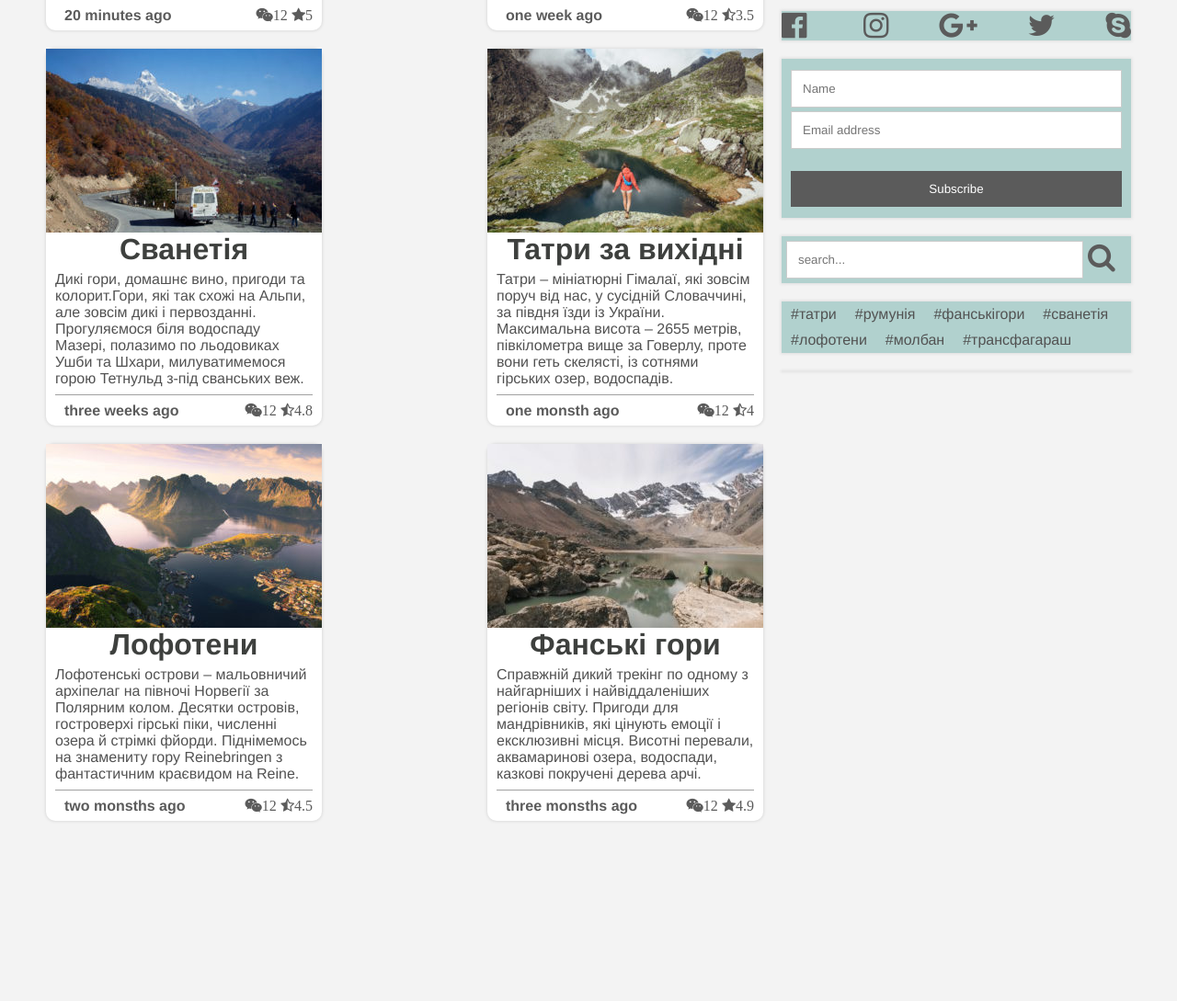
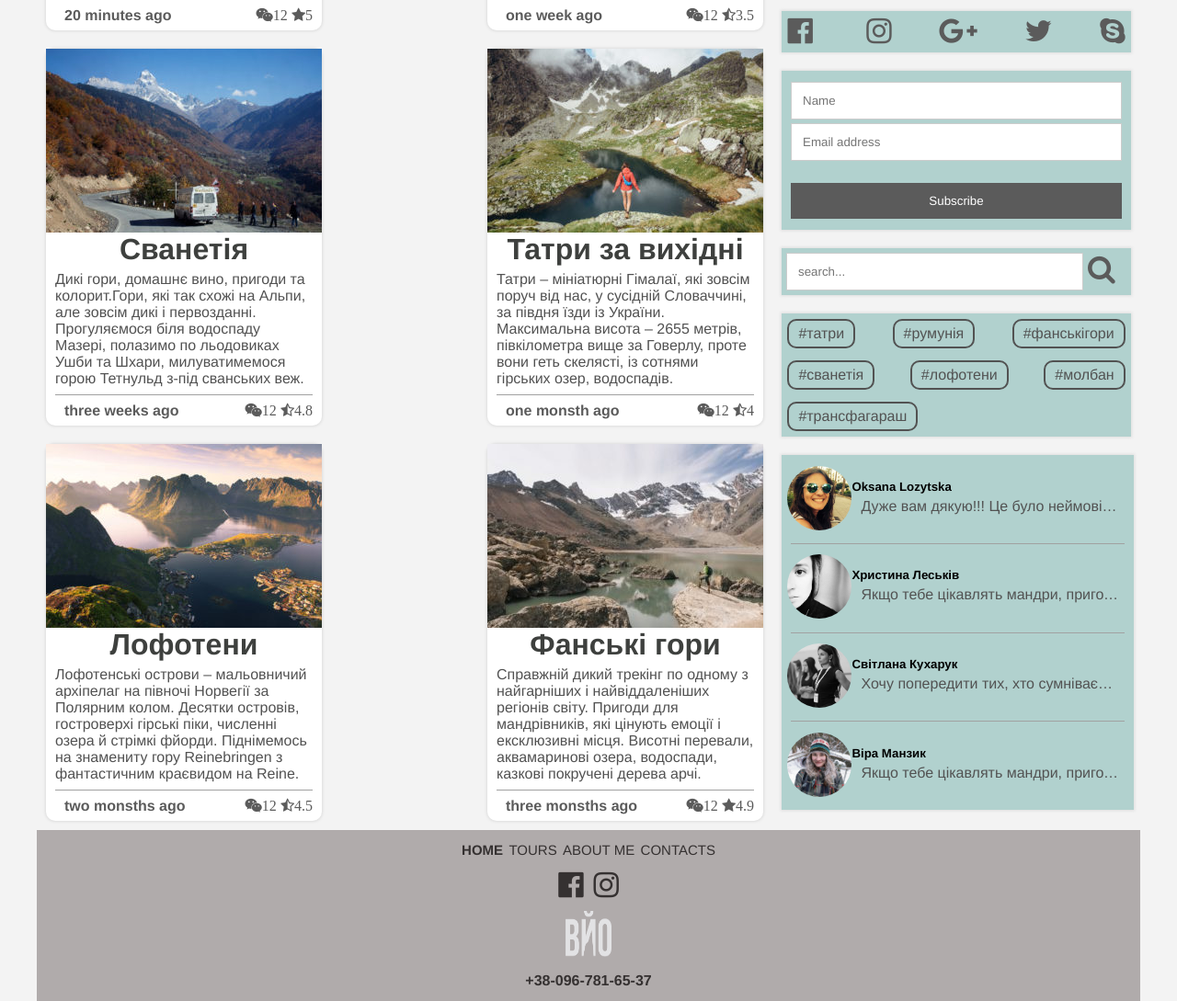
Before and after one commit to TamaraKovalchuk/Binary_Academy_js, a plain HTML site: page index.html in a window 1280 px wide. Shown: the part 771-1860 px from the top of the page at 92% size. Before the commit the page ends 1674 px from the top, so only its background shows below. Drawn offline with Linux system fonts and the light colour scheme.

Commit message:
homework
final edits

```diff
--- a/css/style.css
+++ b/css/style.css
@@ -1,16 +1,14 @@
 body {
     max-width: 1200px;
     margin: 0 auto;
-    /*display: flex;
-    flex-wrap: wrap;*/
     background: #f3f3f3;
 }
+
 * {
     box-sizing: border-box;
     margin: 0;
     padding: 0;
     font-family: Helvetica, sans-serif;
-
 }
 
 header {
@@ -20,7 +18,6 @@ header {
     max-width: 1200px;
     width: 100vw;
     height: 30vw;
-
 }
 
 .container {
@@ -30,193 +27,193 @@ header {
     grid-gap: 1vw;
 }
 
-/*.container {
-    display: flex;
-    flex-wrap: wrap;
-
-    justify-content: space-between;
-    align-items: flex-start;
-
-    padding: 1vw 0;
-    height: 30vw;
-}*/
-
 header img {
-    /*background-image: url("../img/logo-light.png");
-    background-repeat: no-repeat;
-    background-size: contain;*/
     width: 3.8vw;
-    /*height: 3vw;*/
     margin: 2vw 0 0 4vw;
     grid-column: 4;
-
 }
 
-.network{
+.network {
     align-items: flex-start;
     grid-column: 5;
     display: flex;
     padding-top: .7vw;
     margin: 2vw 0 0 0vw;
 }
+
 header ul {
-    /*grid-area: 3/2/4/5;*/
     grid-column: 4/6;
     grid-row: 3;
-    /*position: fixed;*/
-   /* margin: 22vw auto 0 auto;*/
-    /*justify-content: flex-end;*/
     display: flex;
     align-self: flex-end;
-    /*width: 25vw;*/
 }
-header ul li:first-child{
+
+header ul li:first-child {
     border-bottom: 3px solid green;
     font-weight: bold;
 }
+
 header ul li {
     list-style-type: none;
+}
 
+header ul li:nth-child(-n+3) {
+    margin-right: .5vw;
 }
-header ul li:nth-child(-n+3){
-    margin-right:.5vw;
-}
+
 header ul li a {
     color: #FFFFFF;
     text-transform: uppercase;
     text-decoration: none;
     font-size: 20px;
+}
 
-}
 header .fa-search:hover {
     font-size: 250%;
     color: green;
 }
-header i{
+
+header i {
     color: #FFFFFF;
 }
-.fa-instagram{
+
+.fa-instagram {
     padding-left: .5vw;
 }
-.fa-search{
+
+.fa-search {
     padding-left: 2.5vw;
 }
-#mainAsaid{
-    display: flex;
-    /*grid-gap: 20px;*/
-    align-items: flex-start;
-    align-content: space-between;
-    justify-content: space-between;
-    flex-wrap: wrap;
-}
-main{
-    width:800px;
+
+#mainAsaid {
     display: flex;
     align-items: flex-start;
     align-content: space-between;
     justify-content: space-between;
     flex-wrap: wrap;
 }
-aside{
-    width: 400px;
-    /*border: solid 2px black;*/
-    height: 300px;
+
+main {
+    width: 800px;
     display: flex;
     align-items: flex-start;
     align-content: space-between;
     justify-content: space-between;
     flex-wrap: wrap;
 }
-aside img{
+
+aside {
+    width: 400px;
+    display: flex;
+    align-items: flex-start;
+    align-content: space-between;
+    justify-content: space-between;
+    flex-wrap: wrap;
+}
+
+aside img {
     margin-top: 5px;
     border-radius: 50%;
     display: block;
     margin-left: auto;
     margin-right: auto
 }
-.block{
+
+.block {
     background: #B1D1CE;
-    /*border-radius: 10px;*/
     width: 100%;
-    /*height: 410px;*/
     box-shadow: 0 0 3px 1px #dddddd;
-    margin:10px;
+    margin: 10px;
 }
 
-.post{
+.post {
     background: #FFFFFF;
     border-radius: 10px;
     max-width: 300px;
     height: 410px;
     box-shadow: 0 0 3px 1px #dddddd;
-    margin:10px;
+    margin: 10px;
 }
+
 main .image {
- overflow:hidden;
+    overflow: hidden;
     width: 300px;
- height:200px;
+    height: 200px;
 }
+
 main .image img {
     -moz-transition: all 1s ease-out;
     -o-transition: all 1s ease-out;
     -webkit-transition: all 1s ease-out;
 }
 
-main .image img:hover{
+main .image img:hover {
     -webkit-transform: scale(1.1);
     -moz-transform: scale(1.1);
     -o-transform: scale(1.1);
 }
+
 aside h1,
- main h1{
+main h1 {
     text-align: center;
     color: #3E403E;
 }
+
 aside p,
-main p{
+main p {
     padding: 5px 10px;
     color: #525252;
 }
+
 hr {
     border: 0;
     border-top: 1px solid #A1A1A1;
     margin: 3px 10px;
 }
-.hcs{
+
+.hcs {
     margin: 3px 10px;
     display: flex;
     align-items: center;
     justify-content: space-between;
 }
+
 main a {
     text-decoration: none;
 }
-main i, aside i{
+
+main i,
+aside i {
     color: #5B5B5B;
 }
-div .hcs p{
+
+div .hcs p {
     color: #5B5B5B;
     font-weight: bold;
 }
-.wrap{
+
+.wrap {
     flex-wrap: wrap;
     display: flex;
+    align-content: space-between;
+    justify-content: space-between;
 }
-.flexbox{
+
+.flexbox {
     display: flex;
     justify-content: space-between;
+    margin: .5vw;
+}
 
-}
 .cont {
     padding: 10px;
-    /*background-color: #f1f1f1;*/
 }
 
-input[type=text], input[type=submit] {
+input[type=text],
+input[type=submit] {
     width: 100%;
     padding: 12px;
     margin: 2px 0;
-    /*display: inline-block;*/
     border: 1px solid #ccc;
     box-sizing: border-box;
 }
@@ -230,46 +227,112 @@ input[type=submit] {
 input[type=submit]:hover {
     opacity: 0.8;
 }
-.search{
+
+.search {
     display: flex;
 }
-.search input{
+
+.search input {
     margin: 5px 0 5px 5px;
     width: 85%;
 }
-.search i{
+
+.search i {
     margin: 7px 0 0 5px;
     padding: 0;
 }
-.wrap a{
+
+.wrap p {
+    margin: .5vw;
+    border: solid 2px #525252;
+    border-radius: 10px;
+}
+
+.wrap a {
     text-decoration: none;
 }
-/*footer{
-    background: black;
-    height: 5vw;
-    width: 100vw;
-}*/
 
+.wrap p:hover {
+    color: #19BBCD;
+}
 
+.info {
+    margin: 20px 0;
+}
 
-@media screen and (max-width: 915px){
+.ellipsis {
+    white-space: nowrap;
+    width: 300px;
+    overflow: hidden;
+    text-overflow: ellipsis;
+}
+
+footer {
+    background: #B0ABAB;
+    display: flex;
+    flex-direction: column;
+    align-items: center;
+}
+
+footer ul {
+    display: flex;
+    overflow: auto;
+    margin-top: 1vw;
+}
+
+footer ul li:first-child {
+    /*border-bottom: 3px solid green;*/
+    font-weight: bold;
+}
+
+footer ul li {
+    list-style-type: none;
+}
+
+footer ul li:nth-child(-n+3) {
+    margin-right: .5vw;
+}
+
+footer ul li a {
+    color: #353131;
+    text-transform: uppercase;
+    text-decoration: none;
+    font-size: 15px;
+}
+
+.nomber {
+    font-weight: bold;
+}
+
+.nomber,
+footer i {
+    color: #353131;
+    margin-top: 1vw;
+    margin-bottom: 1vw;
+}
+
+@media screen and (max-width: 915px) {
     header ul li a {
         font-size: 17px;
     }
 }
+
 @media screen and (max-width: 768px) {
-    .social{
+    .social {
         display: none;
     }
-    header ul{
+    header ul {
         order: -1;
     }
-    header .logoImg{
+    header img {
+        width: 5.8vw;
+    }
+    header .logoImg {
         display: flex;
         grid-column: 3;
         grid-row: 3;
     }
-    .network{
+    .network {
         order: 2;
         justify-self: end;
         margin-right: 16px;
@@ -277,24 +340,8 @@ input[type=submit]:hover {
     .container {
         display: grid;
         justify-content: space-between;
-    /*flex-direction: row-reverse;*/
-
     }
-  /*body{
-    display: block;
-  }*/  /*header ul {
-    grid-area: 3/2/4/5;
-    grid-column: 1/3;
-    grid-row: 1;
-    }*/
     header ul li a {
         font-size: 15px;
     }
-  /*  header img {
-        margin: 0vw;
-        grid-column: 4/6;
-        grid-row: 3;
-
-    }*/
-
 }
--- a/index.html
+++ b/index.html
@@ -1,5 +1,5 @@
 <!DOCTYPE html>
-<html lang="en">
+<html>
   <head>
     <title>Academy `18: HTML, CSS. Alik Rakhmonov</title>
     <meta charset="UTF-8">
@@ -37,7 +37,7 @@
         <div id="mainAsaid">
         <main>
             <div class="post">
-                <div class="image"><a href="#" target= "_blank"><img width="300" height="200"src="img/1.jpg" alt="1"></a></div>
+                <div class="image"><a href="#" target= "_blank"><img width="300" height="200" src="img/1.jpg" alt="1"></a></div>
                 <h1>Навколо Молбану</h1><p>Тижневий похід навколо Монблану – найвищої гори Альп. Починаючи з Шамоні побуваємо в 3 країнах, пройдемо шість перевалів і щодня насолоджуватимемось дуже різноманітними, але завжди неймовірними краєвидами.</p>
                 <hr>
                 <div class="hcs">
@@ -47,7 +47,7 @@
                 </div>
             </div>
             <div class="post">
-                <div class="image"><a href="#" target= "_blank"><img width="300" height="200"src="img/2.jpg" alt="2"></a></div>
+                <div class="image"><a href="#" target= "_blank"><img width="300" height="200" src="img/2.jpg" alt="2"></a></div>
                 <h1>Трансфагараш</h1><p>Уявіть собі: найгарнішою дорогою у світі – Трансфагарашським шосе –  з’їжджаємо на велосипедах. Тобто 3 години котимося вниз, із перепадом висот – 2 кілометри. А потім піднімемося на найвищу румунську вершину Молдовяну – 2544 м.</p>
                 <hr>
                 <div class="hcs">
@@ -57,7 +57,7 @@
                 </div>
             </div>
             <div class="post">
-                <div class="image"><a href="#" target= "_blank"><img width="300" height="200"src="img/3.jpg" alt="3"></a></div>
+                <div class="image"><a href="#" target= "_blank"><img width="300" height="200" src="img/3.jpg" alt="3"></a></div>
                 <h1>Сванетія</h1><p>Дикі гори, домашнє вино, пригоди та колорит.Гори, які так схожі на Альпи, але зовсім дикі і первозданні. Прогуляємося біля водоспаду Мазері, полазимо по льодовиках Ушби та Шхари, милуватимемося горою Тетнульд з-під сванських веж.</p>
                 <hr>
                 <div class="hcs">
@@ -67,7 +67,7 @@
                 </div>
             </div>
             <div class="post">
-                <div class="image"><a href="#" target= "_blank"><img width="300" height="200"src="img/4.jpg" alt="4"></a></div>
+                <div class="image"><a href="#" target= "_blank"><img width="300" height="200" src="img/4.jpg" alt="4"></a></div>
                 <h1>Татри за вихідні</h1><p>Татри – мініатюрні Гімалаї, які зовсім поруч від нас, у сусідній Словаччині, за півдня їзди із України. Максимальна висота – 2655 метрів, півкілометра вище за Говерлу, проте вони геть скелясті, із сотнями гірських озер, водоспадів.</p>
                 <hr>
                 <div class="hcs">
@@ -77,7 +77,7 @@
                 </div>
             </div>
             <div class="post">
-                <div class="image"><a href="#" target= "_blank"><img width="300" height="200"src="img/5.jpg" alt="5"></a></div>
+                <div class="image"><a href="#" target= "_blank"><img width="300" height="200" src="img/5.jpg" alt="5"></a></div>
                 <h1>Лофотени</h1><p>Лофотенські острови – мальовничий архіпелаг на півночі Норвегії за Полярним колом. Десятки островів, гостроверхі гірські піки, численні озера й стрімкі фйорди. Піднімемось на знамениту гору Reinebringen з фантастичним краєвидом на Reine.</p>
                 <hr>
                 <div class="hcs">
@@ -87,7 +87,7 @@
                 </div>
             </div>
             <div class="post">
-                <div class="image"><a href="#" target= "_blank"><img width="300" height="200"src="img/6.jpg" alt="6"></a></div>
+                <div class="image"><a href="#" target= "_blank"><img width="300" height="200" src="img/6.jpg" alt="6"></a></div>
                 <h1>Фанські гори</h1><p>Справжній дикий трекінг по одному з найгарніших і найвіддаленіших регіонів світу. Пригоди для мандрівників, які цінують емоції і ексклюзивні місця. Висотні перевали, аквамаринові озера, водоспади, казкові покручені дерева арчі.</p>
                 <hr>
                 <div class="hcs">
@@ -100,7 +100,7 @@
         </main>
         <aside>
             <div class="block">
-                <a href="#" target= "_blank"><img width="200" height="200"src="img/7.jpg" alt="7"></a>
+                <a href="#" target= "_blank"><img width="200" height="200" src="img/7.jpg" alt="7"></a>
                 <h1>Максим Баландюх</h1><p>Журналіст, фотограф, викладач фотографії. Публікувався у "National Geographic" та "Бі-Бі-Сі". 26% минулого року провів у горах – у Гімалаях, Альпах, Карпатах і на Кавказі. Подорожі із Максом одночасно є й уроками фотографії. Знає багато веселих історій і носить зі собою гітару.</p>
             </div>
             <div class="block">
@@ -140,12 +140,54 @@
                 <a href="#"><p>#трансфагараш</p></a>
             </div>
             <div class="block">
-
+                <div class="flexbox">
+                    <a href="#" target= "_blank"><img width="70" height="70" src="img/8.jpg" alt="8"></a>
+                    <div class="info">
+                        <h5>Oksana Lozytska</h5>
+                        <p class="ellipsis">Дуже вам дякую!!! Це було неймовірно і найкращий Новий Рік в моєму житті! Ви the BEST!</p>
+                    </div>
+                </div>
+                <hr>
+                <div class="flexbox">
+                    <a href="#" target= "_blank"><img width="70" height="70" src="img/9.jpg" alt="9"></a>
+                    <div class="info">
+                        <h5>Христина Леськів</h5>
+                        <p class="ellipsis">Якщо тебе цікавлять мандри, пригоди, краєвиди, веселощі, нові знайомства та маса позивних емоцій - то тобі точно треба знати про цю крутецьку агенцію пригод ВЙО! Колєгі і коліжанки - я однозначно рекомендую</p>
+                    </div>
+                </div>
+                <hr>
+                <div class="flexbox">
+                    <a href="#" target= "_blank"><img width="70" height="70" src="img/10.jpg" alt="10"></a>
+                    <div class="info">
+                        <h5>Світлана Кухарук</h5>
+                        <p class="ellipsis">Xочу попередити тих, хто сумнівається чи іти з командою «ВЙО». Ви не просто підписуєтесь в похід з агенцією пригод - ви одразу здобуваєте собі справжніх друзів і віру в людство. Це унікальні люди, які знають все про подорожі і точно вміють їх зробити незабутніми і прекрасними. З власного досвіду, бо ходила із ВЙО до базового табору Евересту! Це найпрекрасніша пригода яку не описати словами. Дуже вдячна чудовій команді та бажаю вам успіху та розвитку вашої благородної справи!</p>
+                    </div>
+                </div>
+                <hr>
+                <div class="flexbox">
+                    <a href="#" target= "_blank"><img width="70" height="70" src="img/11.jpg" alt="11"></a>
+                    <div class="info">
+                        <h5>Віра Манзик</h5>
+                        <p class="ellipsis">Якщо тебе цікавлять мандри, пригоди, краєвиди, веселощі, нові знайомства та маса позивних емоцій - то тобі точно треба знати про цю крутецьку агенцію пригод ВЙО! Колєгі і коліжанки - я однозначно рекомендую</p>
+                    </div>
+                </div>
             </div>
-
         </aside>
         </div>
-        <footer></footer>
+        <footer>
+            <ul>
+                        <li><a href="https://vyo.travel/" target= "_blank">Home</a></li>
+                        <li><a href="https://vyo.travel/tours/" target= "_blank">Tours</a></li>
+                        <li><a href="https://vyo.travel/about-us/" target= "_blank">About Me</a></li>
+                        <li><a href="https://vyo.travel/contacts/" target= "_blank">Contacts</a></li>
+                    </ul>
+                    <div class="social">
+                        <a href="https://www.facebook.com/vyo.travel" target= "_blank"><i class="fa fa-facebook-official fa-2x" aria-hidden="true"></i></a>
+                        <a href="https://www.instagram.com/vyo.travel/" target= "_blank"><i class="fa fa-instagram fa-2x" aria-hidden="true"></i></a>
+                    </div>
+                    <div class="logoImg"><a href="https://vyo.travel/" target= "_blank"><img width="50" height="50" src="img/logo-light.png" alt="logo"></a></div>
+                    <div class="nomber">+38-096-781-65-37</div>
+        </footer>
 
    </body>
 </html>
```
Also changed, not shown: css/menu-style.css (+11 -22 lines), img/10.jpg (added), img/11.jpg (added), img/8.jpg (added), img/9.jpg (added). Lines whose indentation alone changed are shown as unchanged.
